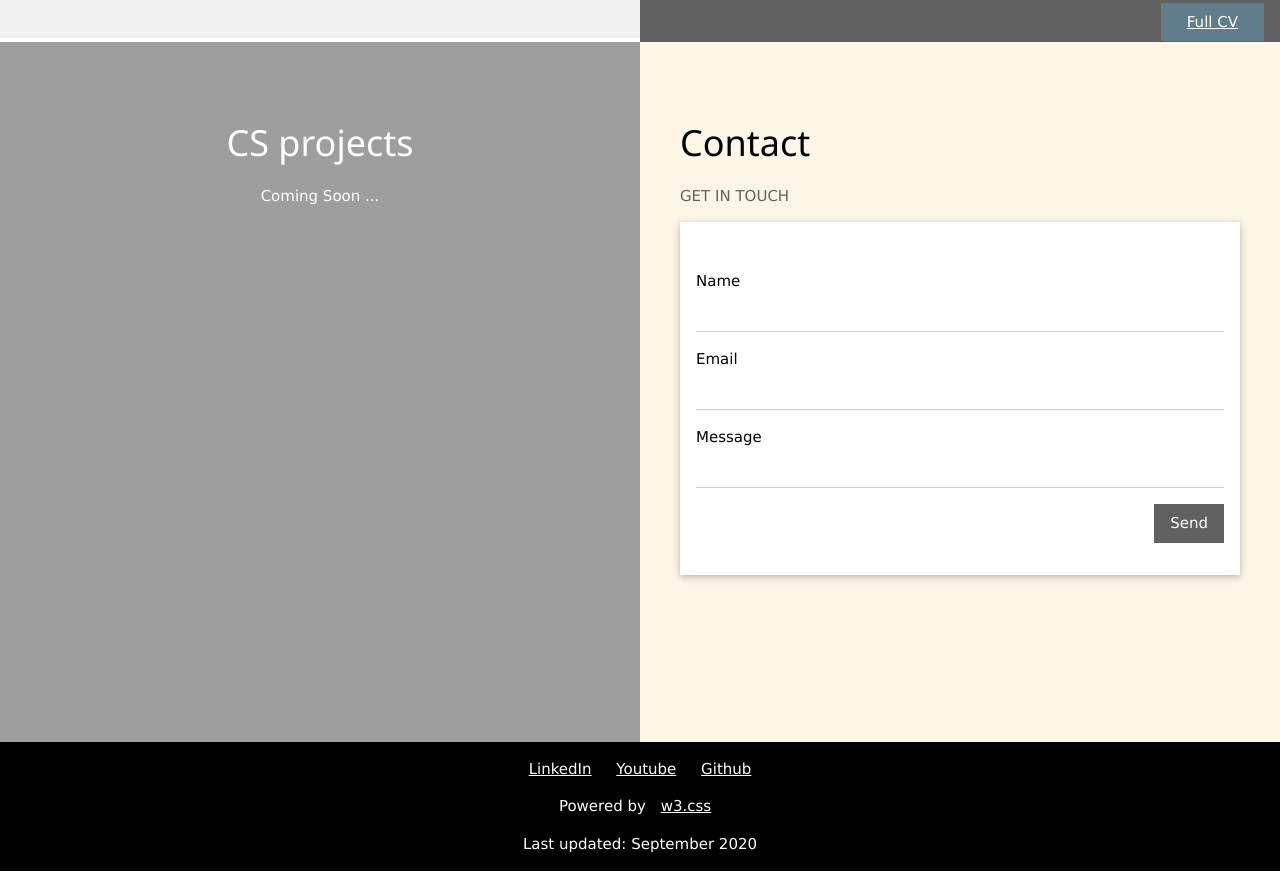
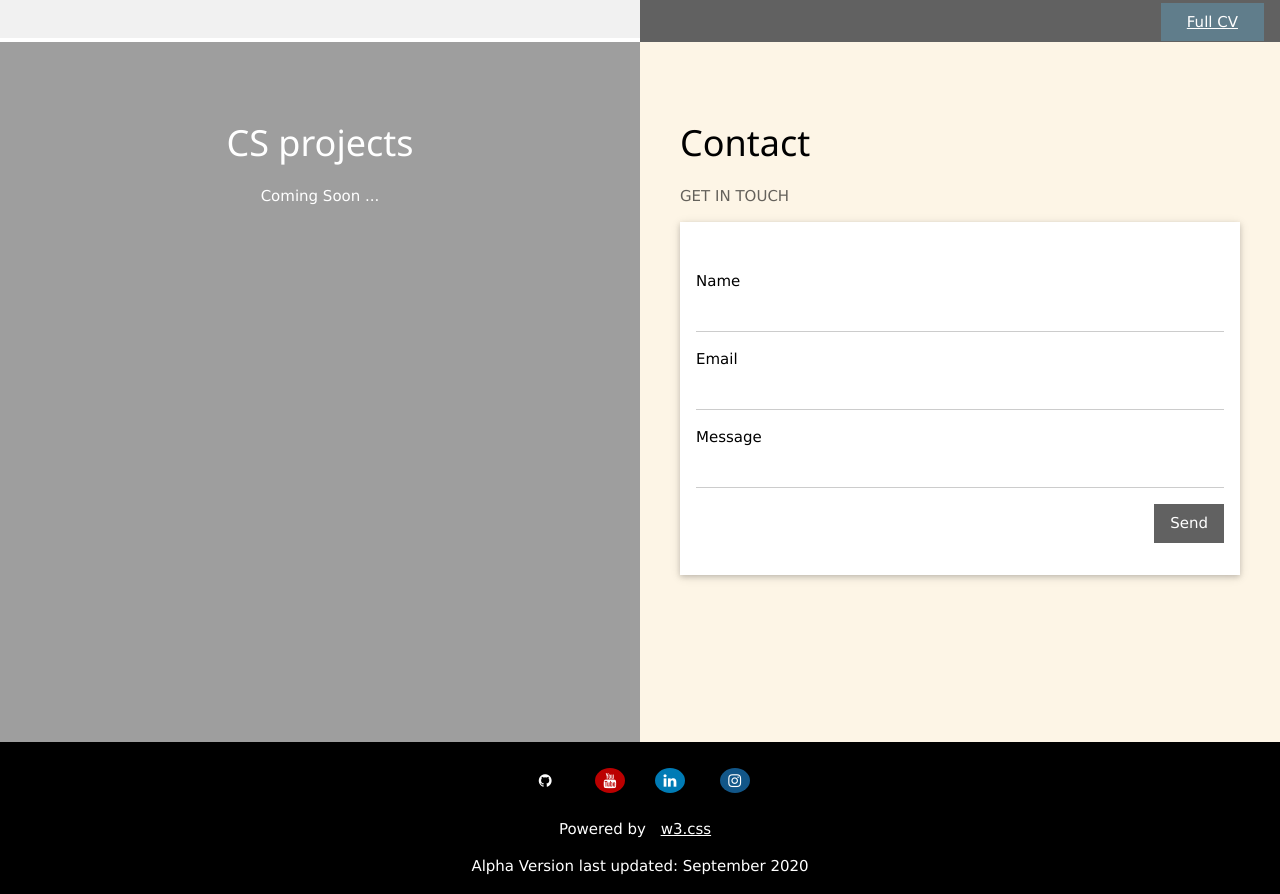
Before and after one commit to marrero-solis/lilliana, a plain HTML site: page index.html in a window 1280 px wide. Shown: the part 1462-2356 px from the top of the page. Before the commit the page ends 2333 px from the top, so only its background shows below. Drawn offline with nearby package versions, Linux system fonts and the light colour scheme.

Commit message:
Include social media icons

```diff
--- a/index.html
+++ b/index.html
@@ -7,6 +7,9 @@
 <link rel="stylesheet" href="css/styles.css">
 <link rel="icon" href="favicons/pink_treble.ico">
 <body class="w3-content" style="max-width:1300px">
+
+  <!-- Add icon library -->
+<link rel="stylesheet" href="https://cdnjs.cloudflare.com/ajax/libs/font-awesome/4.7.0/css/font-awesome.min.css">
 
 <!-- First Grid: Logo & About -->
 <div class="w3-row">
@@ -160,11 +163,14 @@
 
 <!-- Footer -->
 <footer class="w3-container w3-black w3-padding-16 w3-center">
-  <a class="footer-link" href="https://www.linkedin.com/">LinkedIn</a>
-  <a class="footer-link" href="https://www.youtube.com/channel/UCBO3aBKXL72CFDGJflaHhqw?view_as=subscriber">Youtube</a>
-  <a class="footer-link" href="https://github.com/marrero-solis">Github</a>
+    <!-- Icons -->
+  <a href="https://github.com/marrero-solis" class="fa fa-github"></a>
+  <a href="https://www.youtube.com/channel/UCBO3aBKXL72CFDGJflaHhqw?view_as=subscriber" class="fa fa-youtube"</a>
+  <a href="https://www.linkedin.com/in/lilliana-marrero/" class="fa fa-linkedin"></a>
+  <a href="https://www.instagram.com/lillianamarrero1/" class="fa fa-instagram"></a>
+
   <p>Powered by <a href="https://www.w3schools.com/w3css/default.asp" target="_blank">w3.css</a></p>
-  <a>Last updated: September 2020</a>
+  <a>Alpha Version last updated: September 2020</a>
 </footer>
 
 </body>
```
